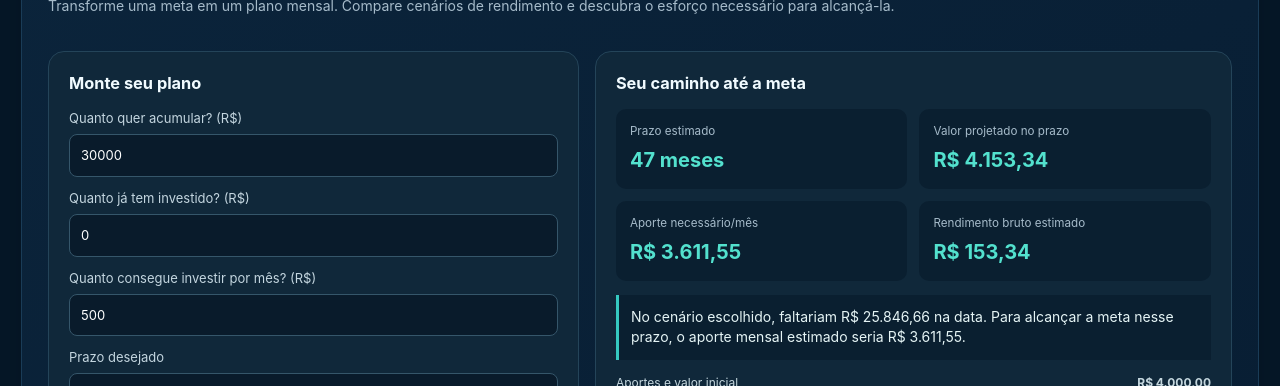
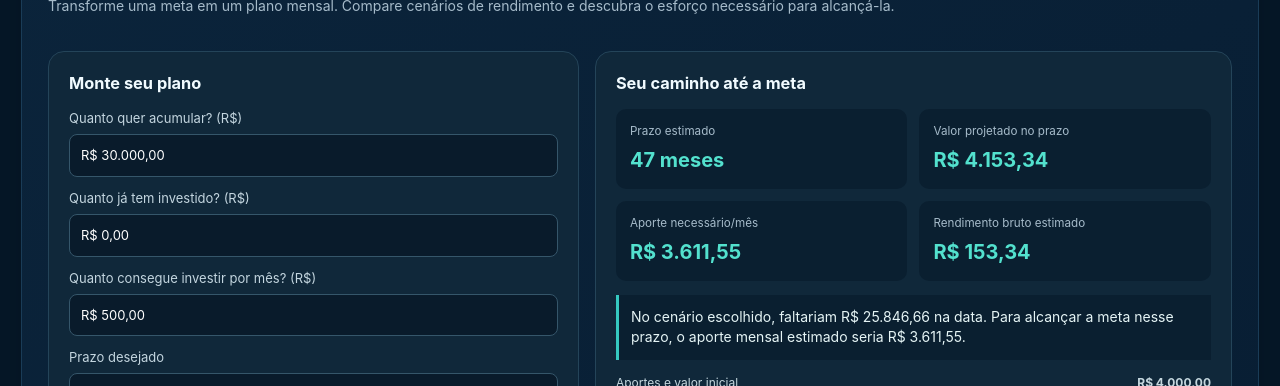
Before and after one commit to miguelborborema-lgtm/financeiro-inteligente-offline, a plain HTML site: page index.html in a window 1280 px wide. Shown: the part 2700-3086 px from the top of the page. Drawn offline with Linux system fonts and the light colour scheme.

Commit message:
Add files via upload

```diff
--- a/index.html
+++ b/index.html
@@ -66,9 +66,9 @@
 <section id="patrimonio" class="panel pm-section" aria-labelledby="pmTitle">
 <div class="pm-head"><div><span class="pm-tag">NOVO • PLANEJAMENTO PATRIMONIAL</span><h2 id="pmTitle">MANUAL DO PATRIMÔNIO</h2><p>Transforme uma meta em um plano mensal. Compare cenários de rendimento e descubra o esforço necessário para alcançá-la.</p></div><button type="button" id="pmDownload" class="secondary-btn">Baixar manual (.html)</button></div>
 <div class="pm-grid"><div class="pm-card"><h3>Monte seu plano</h3>
-<label>Quanto quer acumular? (R$)<input id="pmTarget" type="number" min="1" step="0.01" value="30000"></label>
-<label>Quanto já tem investido? (R$)<input id="pmInitial" type="number" min="0" step="0.01" value="0"></label>
-<label>Quanto consegue investir por mês? (R$)<input id="pmDeposit" type="number" min="0" step="0.01" value="500"></label>
+<label>Quanto quer acumular? (R$)<input id="pmTarget" type="text" inputmode="decimal" autocomplete="off" data-money="brl" value="30000"></label>
+<label>Quanto já tem investido? (R$)<input id="pmInitial" type="text" inputmode="decimal" autocomplete="off" data-money="brl" value="0"></label>
+<label>Quanto consegue investir por mês? (R$)<input id="pmDeposit" type="text" inputmode="decimal" autocomplete="off" data-money="brl" value="500"></label>
 <label>Prazo desejado<input id="pmDeadline" type="month" value="2027-06"></label>
 <label>Referência de rendimento<select id="pmBenchmark"><option value="zero">Sem rendimento</option><option value="selic">Selic (cenário bruto)</option><option value="cdi" selected>100% do CDI (cenário bruto)</option><option value="cdb">CDB (% do CDI)</option><option value="custom">Taxa personalizada</option></select></label>
 <label id="pmCdbWrap">CDB — percentual do CDI (%)<input id="pmCdbPct" type="number" min="0" max="300" step="1" value="100"></label>
--- a/patrimonio.js
+++ b/patrimonio.js
@@ -2,8 +2,25 @@
 (()=>{
 const $=id=>document.getElementById(id),KEY='financeiro_inteligente_patrimonio_v1',BRL=n=>new Intl.NumberFormat('pt-BR',{style:'currency',currency:'BRL'}).format(n),defaults={target:30000,initial:0,deposit:500,deadline:'2027-06',benchmark:'cdi',cdbPct:100,customRate:8};
 const valid=d=>!!d&&typeof d==='object'&&['target','initial','deposit','cdbPct','customRate'].every(k=>Number.isFinite(d[k])&&d[k]>=0&&d[k]<=1e9)&&d.target>0&&/^\d{4}-(0[1-9]|1[0-2])$/.test(d.deadline)&&['zero','selic','cdi','cdb','custom'].includes(d.benchmark);
-const read=()=>({target:+$('pmTarget').value,initial:+$('pmInitial').value,deposit:+$('pmDeposit').value,deadline:$('pmDeadline').value,benchmark:$('pmBenchmark').value,cdbPct:+$('pmCdbPct').value,customRate:+$('pmCustomRate').value});
-const set=d=>{if(!valid(d))return false;for(const [k,id] of Object.entries({target:'pmTarget',initial:'pmInitial',deposit:'pmDeposit',deadline:'pmDeadline',benchmark:'pmBenchmark',cdbPct:'pmCdbPct',customRate:'pmCustomRate'}))$(id).value=d[k];update();return true;};
+// Campos monetários: a apresentação é pt-BR, mas os cálculos recebem números reais.
+const moneyIds=['pmTarget','pmInitial','pmDeposit'];
+const parseMoney=value=>{
+ let s=String(value??'').replace(/\s|R\$/gi,'').trim();
+ if(!s)return NaN;
+ if(!/^[0-9.,]+$/.test(s))return NaN;
+ const comma=s.lastIndexOf(','),dot=s.lastIndexOf('.');
+ if(comma>=0){s=s.replace(/\./g,'').replace(',','.');}
+ else if(dot>=0){
+   // Em pt-BR, 30.000 representa trinta mil; 1200.50 representa decimal.
+   if(/^\d{1,3}(\.\d{3})+$/.test(s))s=s.replace(/\./g,'');
+   else if((s.match(/\./g)||[]).length>1)return NaN;
+ }
+ const n=Number(s);return Number.isFinite(n)?n:NaN;
+};
+const moneyValue=id=>parseMoney($(id).value);
+const formatMoney=id=>{const el=$(id),n=moneyValue(id);if(Number.isFinite(n)&&n>=0)el.value=BRL(n);};
+const read=()=>({target:moneyValue('pmTarget'),initial:moneyValue('pmInitial'),deposit:moneyValue('pmDeposit'),deadline:$('pmDeadline').value,benchmark:$('pmBenchmark').value,cdbPct:+$('pmCdbPct').value,customRate:+$('pmCustomRate').value});
+const set=d=>{if(!valid(d))return false;for(const [k,id] of Object.entries({target:'pmTarget',initial:'pmInitial',deposit:'pmDeposit',deadline:'pmDeadline',benchmark:'pmBenchmark',cdbPct:'pmCdbPct',customRate:'pmCustomRate'}))$(id).value=d[k];moneyIds.forEach(formatMoney);update();return true;};
 const rate=d=>({zero:0,selic:13.75,cdi:13.65,cdb:13.65*d.cdbPct/100,custom:d.customRate})[d.benchmark]/100;
 const balance=(initial,deposit,r,n)=>r===0?initial+deposit*n:initial*Math.pow(1+r,n)+deposit*(Math.pow(1+r,n)-1)/r;
 const monthsTo=(d,r)=>{if(d.initial>=d.target)return 0;if(d.deposit<=0&&r<=0)return null;let lo=0,hi=1200;if(balance(d.initial,d.deposit,r,hi)<d.target)return null;while(lo<hi){const mid=Math.floor((lo+hi)/2);if(balance(d.initial,d.deposit,r,mid)>=d.target)hi=mid;else lo=mid+1;}return lo;};
@@ -12,6 +29,11 @@ function update(){const d=read();$('pmCdbWrap').hidden=d.benchmark!=='cdb';$('pm
 function save(){const d=read();if(!valid(d)||d.cdbPct>300||d.customRate>100){$('pmStatus').textContent='Confira os valores antes de salvar.';return;}try{localStorage.setItem(KEY,JSON.stringify(d));$('pmStatus').textContent='Meta salva neste navegador.';}catch(e){$('pmStatus').textContent='Não foi possível salvar. Faça backup dos dados.';}}
 window.FIPatrimonio={getData:()=>read(),setData:d=>{if(!set(d))return false;try{localStorage.setItem(KEY,JSON.stringify(d));return true;}catch(e){return false;}},clearData:()=>{try{localStorage.removeItem(KEY);set(defaults);return true;}catch(e){return false;}},validateData:valid};
 try{const d=JSON.parse(localStorage.getItem(KEY));set(valid(d)?d:defaults);}catch(e){set(defaults);}
-for(const el of document.querySelectorAll('#patrimonio input,#patrimonio select'))el.addEventListener('input',update);$('pmSave').addEventListener('click',save);
+for(const el of document.querySelectorAll('#patrimonio input,#patrimonio select'))el.addEventListener('input',update);
+for(const id of moneyIds){
+ const el=$(id);
+ el.addEventListener('focus',()=>{const n=moneyValue(id);if(Number.isFinite(n))el.value=n.toFixed(2).replace('.',',');el.select();});
+ el.addEventListener('blur',()=>{formatMoney(id);update();});
+}$('pmSave').addEventListener('click',save);
 $('pmDownload').addEventListener('click',()=>{const d=read();if(!valid(d))return;const r=Math.pow(1+rate(d),1/12)-1,n=horizon(d),value=balance(d.initial,d.deposit,r,n);const lines=['MANUAL DO PATRIMÔNIO — FINANCEIRO INTELIGENTE','',`Objetivo: ${BRL(d.target)}`,`Patrimônio inicial: ${BRL(d.initial)}`,`Aporte mensal: ${BRL(d.deposit)}`,`Prazo: ${d.deadline}`,`Taxa anual simulada: ${(rate(d)*100).toFixed(2)}%`,`Valor bruto projetado: ${BRL(value)}`,'','1. Registre receitas e despesas para conhecer sua capacidade de poupança.','2. Crie uma reserva de emergência adequada às suas necessidades.','3. Defina meta, prazo e aporte mensal realista.','4. Considere liquidez, riscos, impostos e custos antes de investir.','5. Revise a estratégia mensalmente e ajuste suas projeções.','','Referências: Banco Central (bcb.gov.br), Portal do Investidor (gov.br/investidor), Tesouro Direto (tesourodireto.com.br).','Simulação educativa, não representa rentabilidade garantida. Taxas de referência de setembro/outubro de 2026. Não inclui impostos, custos ou inflação.'];const blob=new Blob([lines.join('\n')],{type:'text/plain;charset=utf-8'}),url=URL.createObjectURL(blob),a=document.createElement('a');a.href=url;a.download='Manual_do_Patrimonio.txt';a.click();setTimeout(()=>URL.revokeObjectURL(url),1000);});
 })();
```
